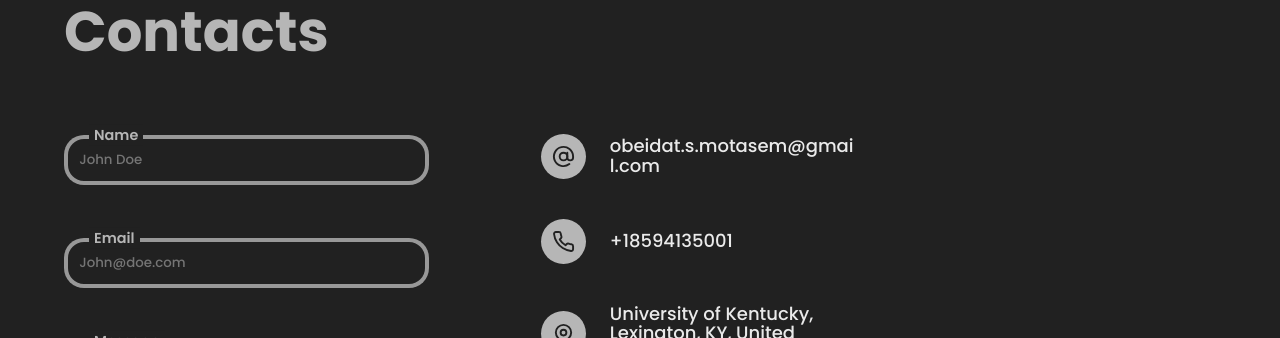
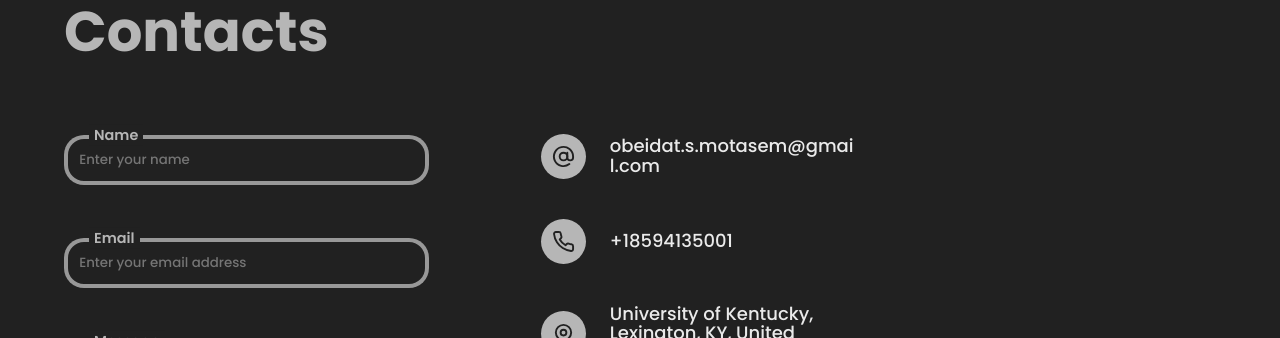
Before and after one commit to motasem-obeidat/motasem-obeidat.github.io-1, a React (Create React App) app: page / in a window 1280 px wide. Shown: the part 6960-7298 px from the top of the page. Built offline with nearby package versions, Linux system fonts and the light colour scheme; a web font is replaced by a local one.

Commit message:
Update Contacts.js

```diff
--- a/src/components/Contacts/Contacts.js
+++ b/src/components/Contacts/Contacts.js
@@ -176,7 +176,7 @@ function Contacts() {
                                     Name
                                 </label>
                                 <input
-                                    placeholder='John Doe'
+                                    placeholder='Enter your name'
                                     value={name}
                                     onChange={(e) => setName(e.target.value)}
                                     type='text'
@@ -192,7 +192,7 @@ function Contacts() {
                                     Email
                                 </label>
                                 <input
-                                    placeholder='John@doe.com'
+                                    placeholder='Enter your email address'
                                     value={email}
                                     onChange={(e) => setEmail(e.target.value)}
                                     type='email'
```
